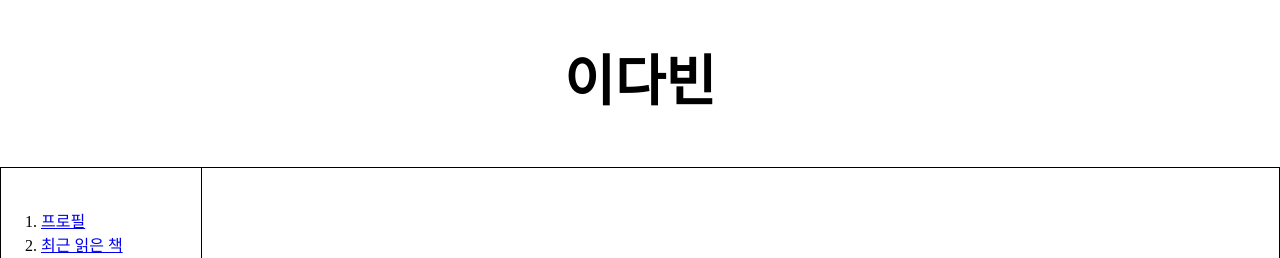
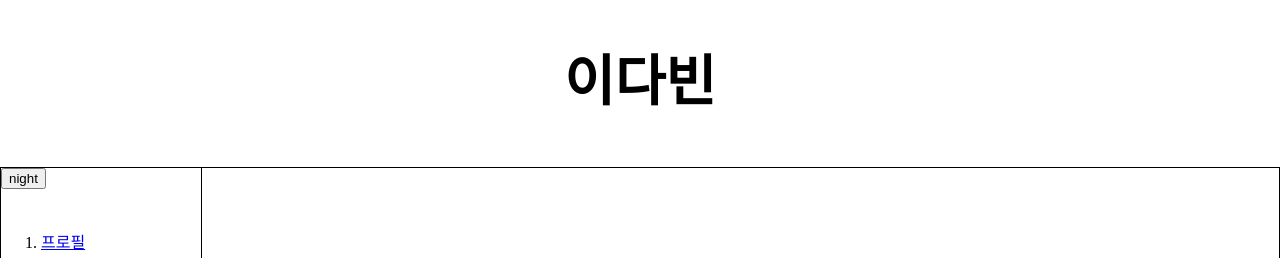
Before and after one commit to dabeanlee/my-first-website, a plain HTML site: page 3.html in a window 1280 px wide. Shown: the top 258 px of the page. Drawn offline with Linux system fonts and the light colour scheme; a web font is replaced by a local one.

Commit message:
Add daynightHandeler
Add daynightHandeler with js file

```diff
--- a/3.html
+++ b/3.html
@@ -4,12 +4,15 @@
         <meta charset="utf-8">
         <link rel="stylesheet" href="style.css">
         <title>LEE DABEAN</title>
-
+        <script src="color.js"></script>
     </head>
     <body>
         <h1><center>이다빈</center></h1>
     <div id="grid">
         <div id="navigation">
+            <input id="day_night" type="button" value="night" onclick="
+            nightdayHandeler(this)
+            ">
         <ol>
             <li><a href=index.html>프로필</a></li>
             <li><a href=2.html>최근 읽은 책</a></li>
--- /dev/null
+++ b/color.js
@@ -0,0 +1,33 @@
+
+            function nightdayHandeler(self){
+
+                var target = document.querySelector('body')
+                    if(self.value === 'night'){
+                        target.style.backgroundColor = 'black';
+                        target.style.color = 'white';
+                        document.getElementById('grid').style.borderColor = 'white' ;
+                        document.getElementById('article').style.borderColor = 'white' ;
+                        self.value = 'day' ;
+
+                        var alist = document.querySelectorAll('a');
+                        var i = 0;
+                        while(i < alist.length){
+                            alist[i].style.color = 'blue';
+                            i = i + 1
+                        }
+
+                    } else{target.style.backgroundColor = 'white';
+                        target.style.color = 'black';
+                        document.getElementById('grid').style.borderColor = 'black' ;
+                        document.getElementById('article').style.borderColor = 'black' ;
+                        self.value = 'night' ;
+
+                        var alist = document.querySelectorAll('a');
+                        var i = 0;
+                        while(i < alist.length){
+                            alist[i].style.color = 'black';
+                            i = i + 1
+                        }
+
+                        }
+            }
```
Also changed, not shown: 2.html (+3 -12 lines).
